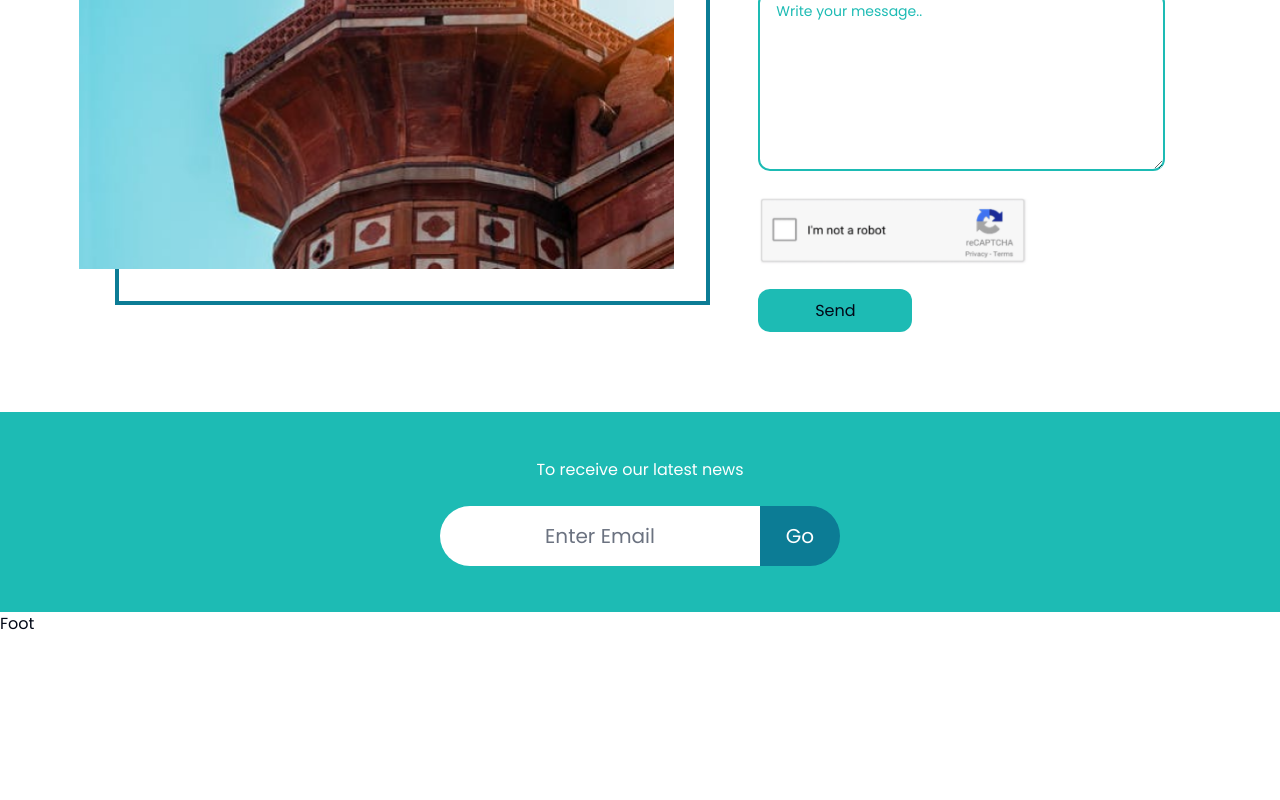
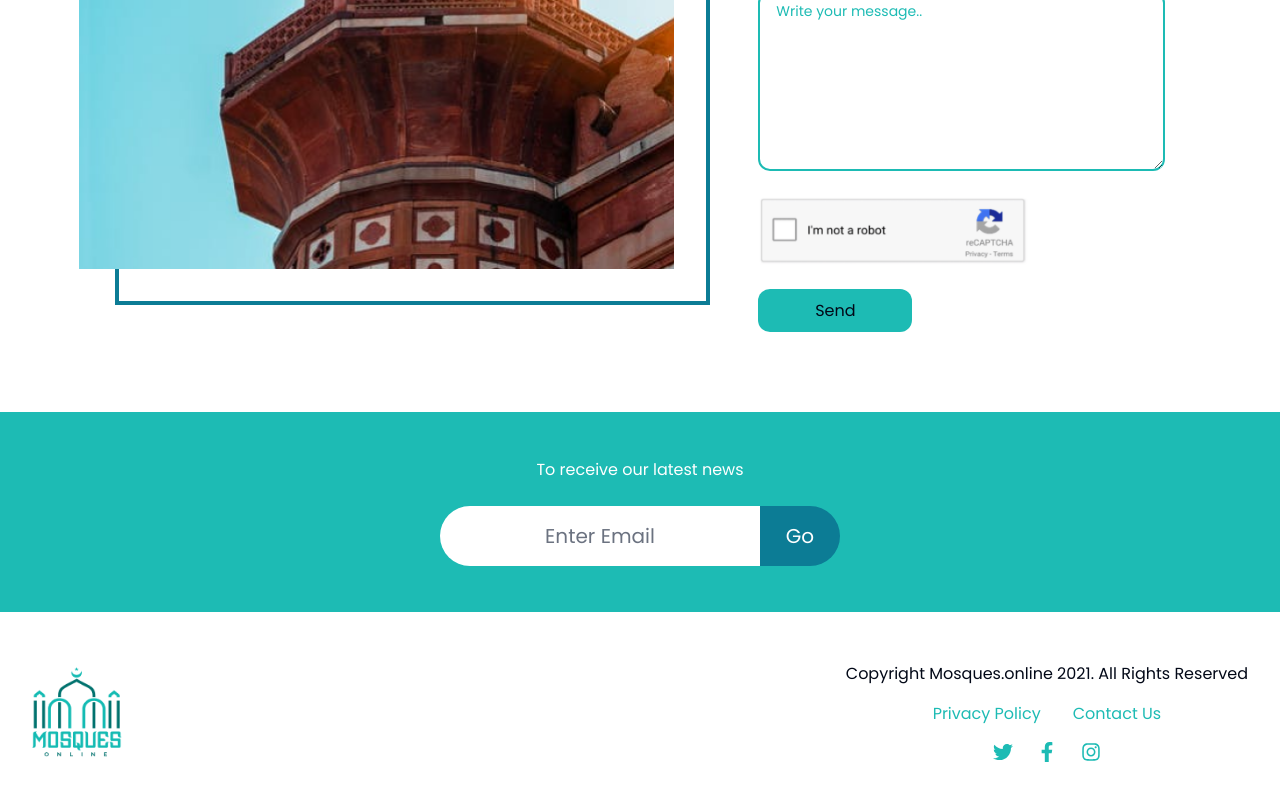
Before and after one commit to pandupan/mesjid-ku, a Next.js app: page / in a window 1280 px wide. Shown: the part 2623-3423 px from the top of the page. Before the commit the page ends 3259 px from the top, so only its background shows below. Built offline with nearby package versions, Linux system fonts and the light colour scheme.

Commit message:
[ADD] - Footer

```diff
--- a/components/layouts/Footer.tsx
+++ b/components/layouts/Footer.tsx
@@ -1,9 +1,31 @@
-import React from 'react'
+import Link from "next/link"
+import Image from "next/image"
+import { FaFacebookF, FaTwitter, FaInstagram } from "react-icons/fa";
 
 const Footer = () => {
   return (
-    <div>
-      Foot
+    <div className="hidden lg:flex justify-between items-center w-full h-[200px] container">
+      <div className="relative w-[90px] h-[90px]">
+        <Link href="/">
+          <Image
+            src="/images/logo.png"
+            alt="logo"
+            fill={true}
+          />
+        </Link>
+      </div>
+      <div className="flex flex-col justify-center items-center gap-4">
+        <div>Copyright Mosques.online 2021. All Rights Reserved</div>
+        <div className="flex justify-center items-center text-theme space-x-8">
+          <p>Privacy Policy</p>
+          <p>Contact Us</p>
+        </div>
+        <div className="flex gap-6 items-center">
+          <FaTwitter size={20} className="text-theme" />
+          <FaFacebookF size={20} className="text-theme" />
+          <FaInstagram size={20} className="text-theme" />
+        </div>
+      </div>
     </div>
   )
 }
```
